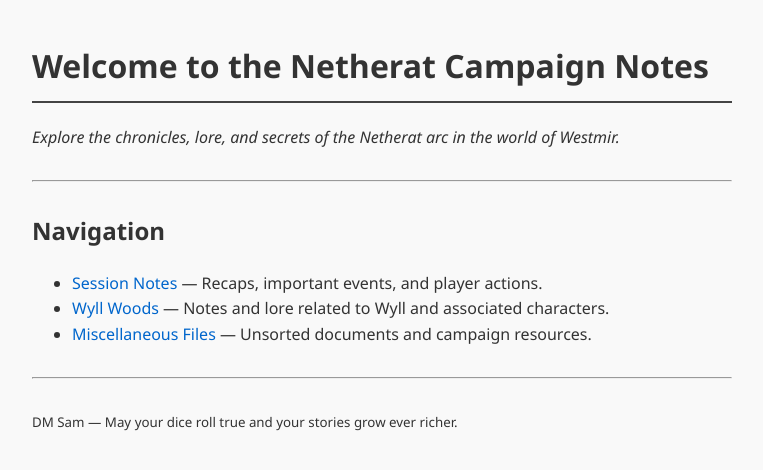
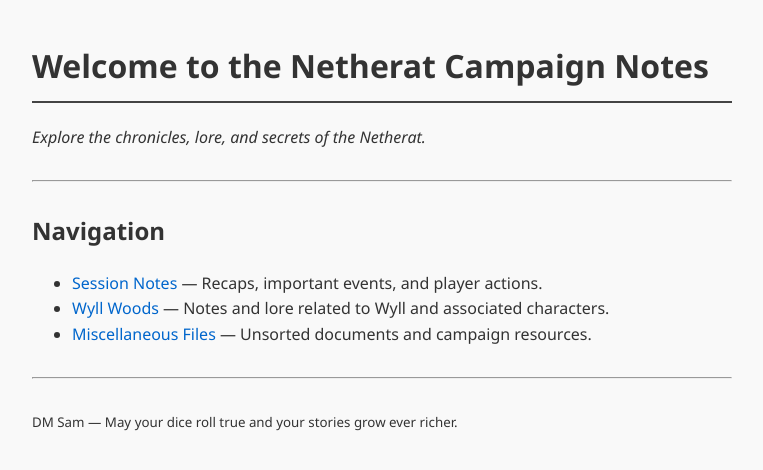
Before and after one commit to zeezee003/Netherat, a plain HTML site: page index.html in a window 1280 px wide. Shown: the whole page, without its empty margins (258-1021 px from the left). Drawn offline with Linux system fonts and the light colour scheme.

Commit message:
Update index.html

```diff
--- a/index.html
+++ b/index.html
@@ -32,7 +32,7 @@
 </head>
 <body>
   <h1>Welcome to the Netherat Campaign Notes</h1>
-  <p><em>Explore the chronicles, lore, and secrets of the Netherat arc in the world of Westmir.</em></p>
+  <p><em>Explore the chronicles, lore, and secrets of the Netherat.</em></p>
   <hr />
   <h2>Navigation</h2>
   <ul>
```
